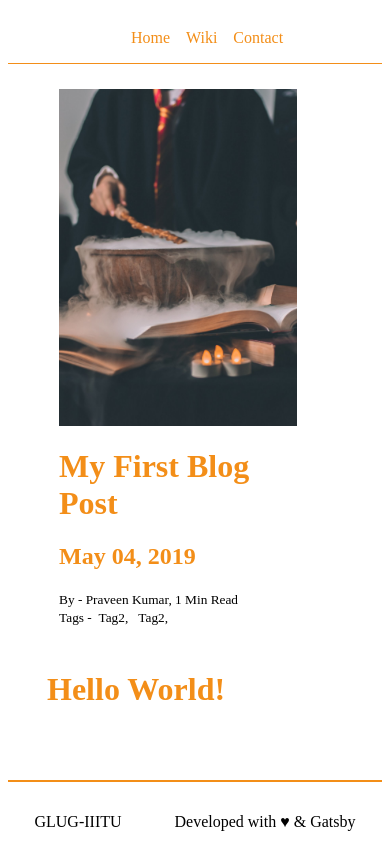
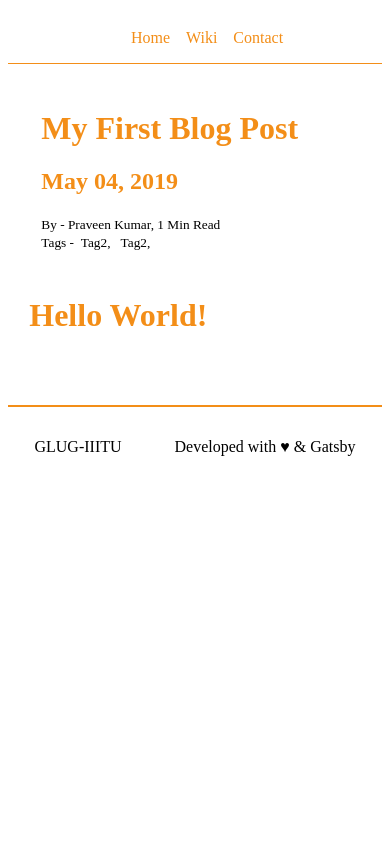
Before and after one commit to glug-iiitu/glug.iiitu.ac.in, a Gatsby site: page /wiki/blog/my-first-post in a window 390 px wide. Shown: the part 113-976 px from the top of the page. After the commit the page ends 844 px from the top, so only its background shows below. Built offline with nearby package versions, Linux system fonts and the light colour scheme; Gatsby itself is replaced by a stand-in of ours; some packages are replaced by stand-ins of ours.

Commit message:
fix: Fixing responsiveness in blog template, Navbar and language tabs

```diff
--- a/language-tabs.css
+++ b/language-tabs.css
@@ -23,7 +23,7 @@
   right: 1rem;
   text-align: right;
   text-transform: uppercase;
-  top: 0;
+  top: 13px;
 }
 .gatsby-highlight pre[class~='language-javascript']::before {
   content: 'js';
--- a/src/components/Navbar.tsx
+++ b/src/components/Navbar.tsx
@@ -40,7 +40,7 @@ const Nav = styled.nav`
     }
   }
 
-  @media (max-width: 750px) {
+  @media (max-width: 850px) {
     flex-direction: column;
   }
 `;
--- a/src/templates/blogTemplate.tsx
+++ b/src/templates/blogTemplate.tsx
@@ -31,6 +31,7 @@ const BlogPost = styled.main`
     flex-direction: column;
     justify-content: center;
     width: 70%;
+    margin-top: 0;
     margin-left: 15%;
   }
   h1,
@@ -45,9 +46,18 @@ const BlogPost = styled.main`
     padding: 12px;
   }
 
-  @media (max-width: 450px) {
+  .featured-image {
+    height: 35vh;
+  }
+
+  @media (max-width: 550px) {
     .blog-post {
-      margin-left: 10vw;
+      width: 85vw;
+      margin: auto;
+    }
+
+    .featured-image {
+      display: none;
     }
   }
 `;
@@ -65,9 +75,7 @@ export default function Template(props: Props): ReactElement {
             <Img
               fluid={frontmatter.banner.childImageSharp.fluid}
               alt="feautured-image"
-              style={{
-                height: '40vh',
-              }}
+              className="featured-image"
             />
             <h1>{frontmatter.title}</h1>
             <h2>{frontmatter.date}</h2>
```
